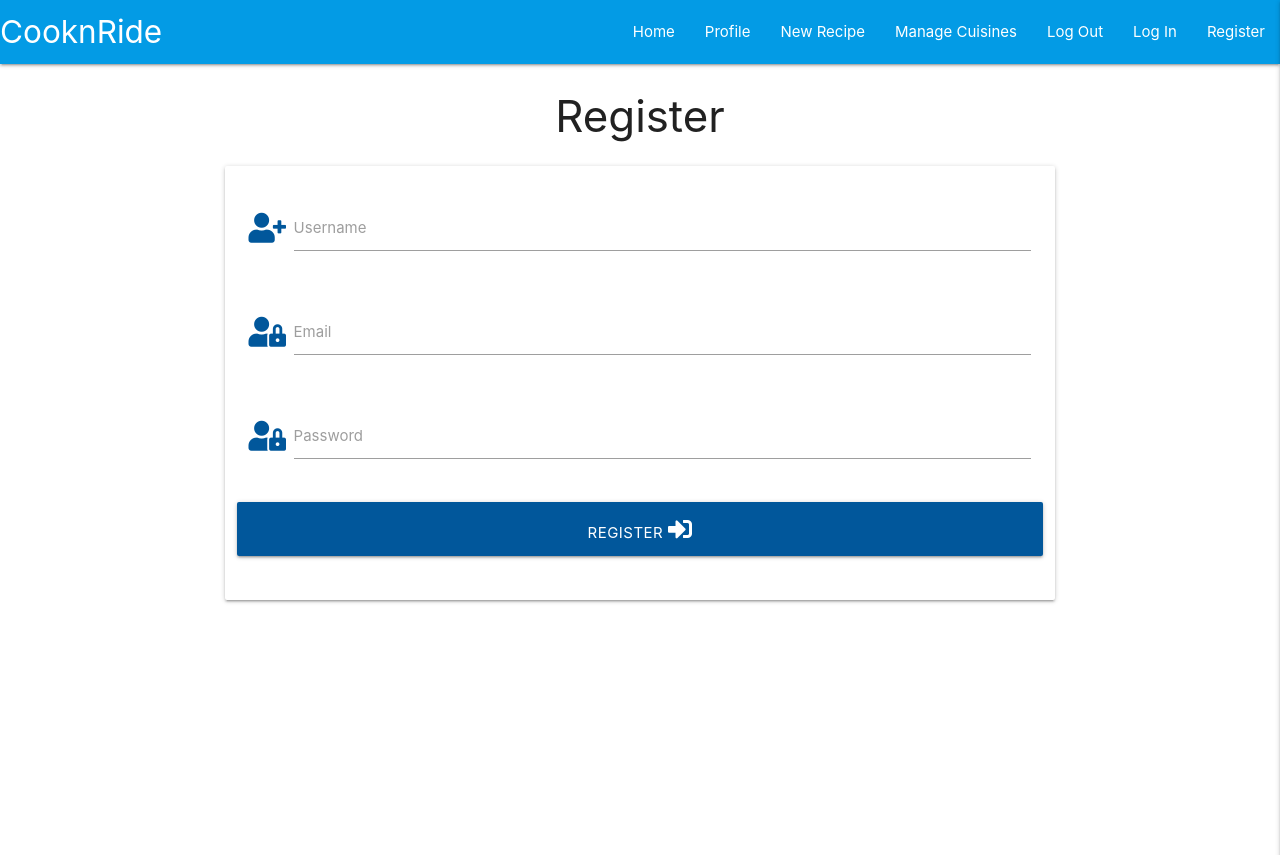
After one commit to ictwise/pp3, a Flask app: page /register in a window 1280 px wide. The commit adds this page. Shown: the top 855 px of the page. Run offline with Flask 2, Linux system fonts and the light colour scheme; some libraries are stand-ins or nearby versions.

Commit message:
Add Register template

```diff
--- a/cooknride/routes.py
+++ b/cooknride/routes.py
@@ -10,3 +10,7 @@ from cooknride.models import Cuisine, Users
 def get_recipes():
     recipes = mongo.db.recipes.find()
     return render_template("recipes.html", recipes=recipes)
+
+@app.route("/register", methods=["GET", "POST"])
+def register():
+    return render_template("register.html")
--- a/cooknride/templates/base.html
+++ b/cooknride/templates/base.html
@@ -26,7 +26,7 @@
 					<li><a href="#">Manage Cuisines</a></li>
 					<li><a href="#">Log Out</a></li>
 					<li><a href="#">Log In</a></li>
-					<li><a href="#">Register</a></li>
+					<li><a href="{{ url_for('register') }}">Register</a></li>
 				</ul>
 			</div>
 		</nav>
@@ -40,7 +40,7 @@
             <li><a href="#">Manage Cuisines</a></li>
             <li><a href="#">Log Out</a></li>
             <li><a href="#">Log In</a></li>
-            <li><a href="#">Register</a></li>
+            <li><a href="{{ url_for('register') }}">Register</a></li>
 		</ul>
 	</header>
 
--- /dev/null
+++ b/cooknride/templates/register.html
@@ -0,0 +1,45 @@
+{% extends "base.html" %}
+{% block content %}
+
+    <h3 class="center-align">Register</h3>
+
+    <div class="row">
+        <form class="col s12 m8 offset-m2" method="POST" action="{{ url_for('register') }}">
+            <div class="card-panel">
+                <!-- username -->
+                <div class="row">
+					<div class="input-field col s12">
+						<i class="fas fa-user-plus prefix light-blue-text text-darken-4"></i>
+						<input id="username" name="username" type="text" class="validate">
+						<label for="username">Username</label>
+					</div>
+                </div>
+
+                 <!-- email -->
+                 <div class="row">
+                    <div class="input-field col s12">
+						<i class="fas fa-user-lock prefix light-blue-text text-darken-4"></i>
+                        <input id="email" name="email" type="email" class="validate">
+                        <label for="email">Email</label>
+                    </div>
+                </div>
+
+                <!-- passowrd -->
+                <div class="row">
+                    <div class="input-field col s12">
+						<i class="fas fa-user-lock prefix light-blue-text text-darken-4"></i>
+                        <input id="password" name="password" type="password" class="validate">
+                        <label for="password">Password</label>
+                    </div>
+                </div>
+                <!-- register -->
+                <div class="row">
+                    <button type="submit" class="col s12 btn-large light-blue darken-4 text-shadow">
+                        Register <i class="fas fa-sign-in-alt"></i>
+                    </button>
+                </div>
+            </div>
+        </form>
+    </div>
+
+{% endblock %}
```
